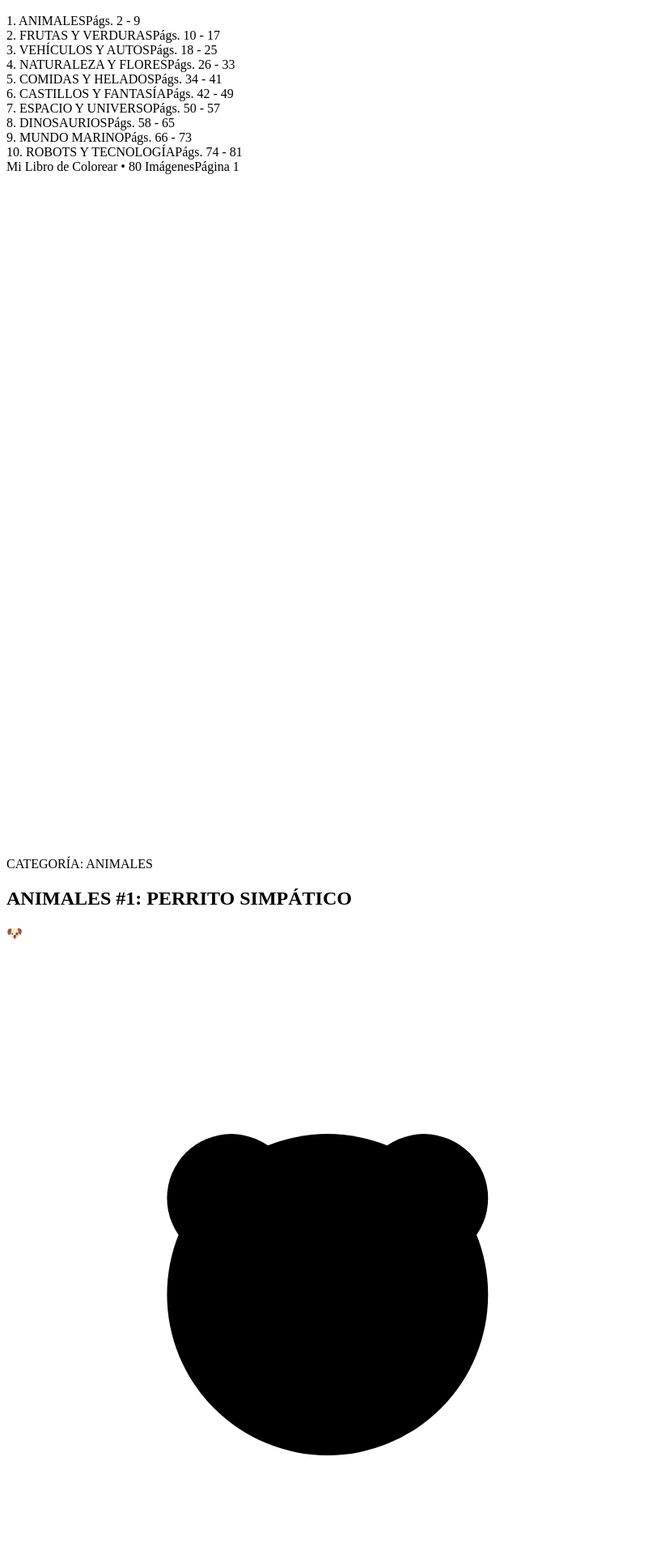
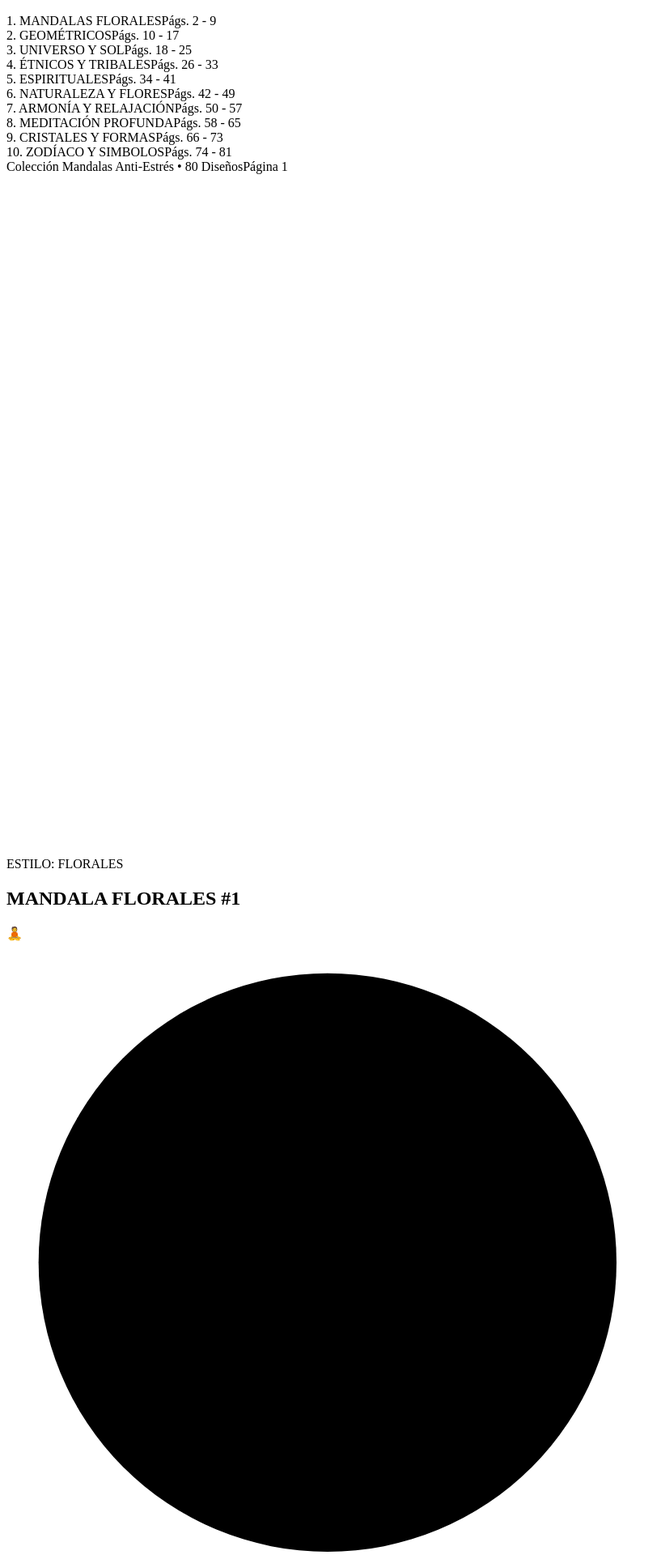
Before and after one commit to lasmejoresofertas/sudokus, a Next.js app: page / in a window 1280 px wide. Shown: the part 220-2140 px from the top of the page at 81% size, without its empty margins (0-817 px from the left). Built offline with nearby package versions, Linux system fonts and the light colour scheme.

Commit message:
Update page.js

```diff
--- a/app/page.js
+++ b/app/page.js
@@ -2,130 +2,102 @@
 
 import React from 'react';
 
-// Dibujos para colorear (SVG Vectoriales adaptados para pintar)
-const COLORING_PAGES = [
-  // 1. ANIMALES (8 Dibujos)
-  { id: 'anim-1', category: 'ANIMALES', title: 'PERRITO SIMPÁTICO', icon: '🐶', svg: (
-    <svg viewBox="0 0 200 200" className="w-full h-full stroke-black fill-none stroke-[3]">
-      <circle cx="100" cy="110" r="50" />
-      <circle cx="70" cy="80" r="20" />
-      <circle cx="130" cy="80" r="20" />
-      <circle cx="85" cy="100" r="5" fill="black" />
-      <circle cx="115" cy="100" r="5" fill="black" />
-      <ellipse cx="100" cy="115" rx="10" ry="7" fill="black" />
-      <path d="M 90 125 Q 100 135 110 125" />
-    </svg>
-  )},
-  { id: 'anim-2', category: 'ANIMALES', title: 'GATITO JUGUETÓN', icon: '🐱', svg: (
-    <svg viewBox="0 0 200 200" className="w-full h-full stroke-black fill-none stroke-[3]">
-      <circle cx="100" cy="110" r="45" />
-      <polygon points="60,75 75,40 90,70" />
-      <polygon points="140,75 125,40 110,70" />
-      <circle cx="85" cy="105" r="5" fill="black" />
-      <circle cx="115" cy="105" r="5" fill="black" />
-      <polygon points="95,115 105,115 100,122" fill="black" />
-      <path d="M 60 115 L 40 110 M 60 120 L 40 122 M 140 115 L 160 110 M 140 120 L 160 122" />
+// Generador de Mandalas vectoriales en SVG
+const MANDALA_PATTERNS = [
+  // 1. FLORAL
+  { id: 'm-1', category: 'FLORAL', title: 'MANDALA FLOR DE LOTO', svg: (
+    <svg viewBox="0 0 200 200" className="w-full h-full stroke-black fill-none stroke-[1.5]">
+      <circle cx="100" cy="100" r="90" />
+      <circle cx="100" cy="100" r="70" />
+      <circle cx="100" cy="100" r="50" />
+      <circle cx="100" cy="100" r="30" />
+      <circle cx="100" cy="100" r="10" />
+      {[0, 30, 60, 90, 120, 150, 180, 210, 240, 270, 300, 330].map((deg, i) => (
+        <g key={i} transform={`rotate(${deg} 100 100)`}>
+          <path d="M 100 10 C 120 30 120 50 100 70 C 80 50 80 30 100 10 Z" />
+          <path d="M 100 30 C 115 45 115 60 100 70 C 85 60 85 45 100 30 Z" />
+          <circle cx="100" cy="20" r="3" />
+        </g>
+      ))}
     </svg>
   )},
 
-  // 2. FRUTAS (8 Dibujos)
-  { id: 'frut-1', category: 'FRUTAS', title: 'GRUPO DE PERAS (5 PERAS)', icon: '🍐', svg: (
-    <svg viewBox="0 0 200 200" className="w-full h-full stroke-black fill-none stroke-[3]">
-      {/* Pera Central */}
-      <path d="M 100 60 Q 85 80 80 110 Q 75 150 100 150 Q 125 150 120 110 Q 115 80 100 60 Z" />
-      <path d="M 100 60 Q 105 45 110 40" />
-      <path d="M 105 45 Q 120 40 115 55 Z" />
-      {/* Pera Izquierda */}
-      <path d="M 50 80 Q 38 95 35 120 Q 30 150 50 150 Q 70 150 65 120 Q 62 95 50 80 Z" />
-      <path d="M 50 80 Q 53 68 58 65" />
-      {/* Pera Derecha */}
-      <path d="M 150 80 Q 138 95 135 120 Q 130 150 150 150 Q 170 150 165 120 Q 162 95 150 80 Z" />
-      <path d="M 150 80 Q 153 68 158 65" />
-      {/* Pera Fondo Izq */}
-      <path d="M 30 50 Q 22 62 20 80 Q 18 100 30 100 Q 42 100 40 80 Q 38 62 30 50 Z" />
-      {/* Pera Fondo Der */}
-      <path d="M 170 50 Q 162 62 160 80 Q 158 100 170 100 Q 182 100 180 80 Q 178 62 170 50 Z" />
-    </svg>
-  )},
-  { id: 'frut-2', category: 'FRUTAS', title: 'CANASTA DE MANZANAS', icon: '🍎', svg: (
-    <svg viewBox="0 0 200 200" className="w-full h-full stroke-black fill-none stroke-[3]">
-      <circle cx="70" cy="90" r="30" />
-      <circle cx="130" cy="90" r="30" />
-      <circle cx="100" cy="75" r="32" />
-      <path d="M 40 100 L 160 100 L 140 160 L 60 160 Z" />
-      <path d="M 40 100 Q 100 120 160 100" />
+  // 2. GEOMÉTRICO
+  { id: 'm-2', category: 'GEOMÉTRICO', title: 'MANDALA GEOMETRÍA SAGRADA', svg: (
+    <svg viewBox="0 0 200 200" className="w-full h-full stroke-black fill-none stroke-[1.5]">
+      <circle cx="100" cy="100" r="88" />
+      <circle cx="100" cy="100" r="60" />
+      <circle cx="100" cy="100" r="32" />
+      {[0, 45, 90, 135, 180, 225, 270, 315].map((deg, i) => (
+        <g key={i} transform={`rotate(${deg} 100 100)`}>
+          <rect x="70" y="70" width="60" height="60" />
+          <polygon points="100,12 112,40 88,40" />
+          <circle cx="100" cy="26" r="6" />
+        </g>
+      ))}
     </svg>
   )},
 
-  // 3. VEHÍCULOS (8 Dibujos)
-  { id: 'auto-1', category: 'VEHÍCULOS', title: 'AUTO DEPORTIVO', icon: '🚗', svg: (
-    <svg viewBox="0 0 200 200" className="w-full h-full stroke-black fill-none stroke-[3]">
-      <path d="M 30 120 L 50 90 L 90 80 L 140 80 L 170 100 L 180 120 L 180 140 L 30 140 Z" />
-      <circle cx="65" cy="140" r="18" fill="white" />
-      <circle cx="65" cy="140" r="8" fill="black" />
-      <circle cx="145" cy="140" r="18" fill="white" />
-      <circle cx="145" cy="140" r="8" fill="black" />
-      <path d="M 85 85 L 130 85 L 145 105 L 85 105 Z" />
+  // 3. CÓSMICO
+  { id: 'm-3', category: 'UNIVERSO', title: 'MANDALA SOL Y ESTRELLAS', svg: (
+    <svg viewBox="0 0 200 200" className="w-full h-full stroke-black fill-none stroke-[1.5]">
+      <circle cx="100" cy="100" r="85" />
+      <circle cx="100" cy="100" r="40" />
+      {[0, 22.5, 45, 67.5, 90, 112.5, 135, 157.5, 180, 202.5, 225, 247.5, 270, 292.5, 315, 337.5].map((deg, i) => (
+        <g key={i} transform={`rotate(${deg} 100 100)`}>
+          <path d="M 100 15 L 105 45 L 100 60 L 95 45 Z" />
+          <circle cx="100" cy="28" r="4" />
+        </g>
+      ))}
     </svg>
   )},
 
-  // 4. NATURALEZA (8 Dibujos)
-  { id: 'nat-1', category: 'NATURALEZA', title: 'FLORES Y MARIPOSA', icon: '🌻', svg: (
-    <svg viewBox="0 0 200 200" className="w-full h-full stroke-black fill-none stroke-[3]">
-      <circle cx="100" cy="130" r="20" />
-      <circle cx="100" cy="95" r="12" />
-      <circle cx="100" cy="165" r="12" />
-      <circle cx="65" cy="130" r="12" />
-      <circle cx="135" cy="130" r="12" />
-      <path d="M 100 50 Q 80 30 100 20 Q 120 30 100 50" />
-      <path d="M 100 35 Q 70 35 60 25 Q 70 15 100 35" />
-      <path d="M 100 35 Q 130 35 140 25 Q 130 15 100 35" />
+  // 4. ÉTNICO
+  { id: 'm-4', category: 'ÉTNICO', title: 'MANDALA TRIBAL ATRAPASUEÑOS', svg: (
+    <svg viewBox="0 0 200 200" className="w-full h-full stroke-black fill-none stroke-[1.5]">
+      <circle cx="100" cy="100" r="90" strokeWidth="3" />
+      <circle cx="100" cy="100" r="82" />
+      <circle cx="100" cy="100" r="25" />
+      {[0, 36, 72, 108, 144, 180, 216, 252, 288, 324].map((deg, i) => (
+        <g key={i} transform={`rotate(${deg} 100 100)`}>
+          <path d="M 100 18 Q 130 50 100 75 Q 70 50 100 18 Z" />
+          <path d="M 100 10 L 100 25" />
+        </g>
+      ))}
     </svg>
-  )},
-
-  // 5. ESPACIO (8 Dibujos)
-  { id: 'esp-1', category: 'ESPACIO', title: 'COHETE ESPACIAL', icon: '🚀', svg: (
-    <svg viewBox="0 0 200 200" className="w-full h-full stroke-black fill-none stroke-[3]">
-      <path d="M 100 30 Q 130 70 130 130 L 70 130 Q 70 70 100 30 Z" />
-      <circle cx="100" cy="85" r="15" />
-      <polygon points="70,110 40,140 70,140" />
-      <polygon points="130,110 160,140 130,140" />
-      <path d="M 80 130 L 80 155 L 100 170 L 120 155 L 120 130" />
-    </svg>
-  )},
+  )}
 ];
 
-// Generador automático para multiplicar las páginas hasta completar 80 imágenes
-function generate80Pages() {
+// Generador para formar las 80 páginas completas distribuidas en 10 categorías
+function generate80Mandalas() {
   const categories = [
-    'ANIMALES', 'FRUTAS', 'VEHÍCULOS', 'NATURALEZA', 'COMIDAS',
-    'FANTASÍA', 'ESPACIO', 'DINOSAURIOS', 'MARINO', 'ROBOTS'
+    'FLORALES', 'GEOMÉTRICOS', 'UNIVERSO Y SOL', 'ÉTNICOS Y TRIBALES',
+    'ESPIRITUALES', 'NATURALEZA', 'ARMONÍA', 'MEDITACIÓN', 'CRISTALES', 'ZODÍACO'
   ];
 
-  const result = [];
-  let count = 1;
+  const list = [];
+  let totalCount = 1;
 
   categories.forEach((cat) => {
     for (let i = 1; i <= 8; i++) {
-      const base = COLORING_PAGES[(count - 1) % COLORING_PAGES.length];
-      result.push({
-        id: `page-${count}`,
-        pageNumber: count + 1, // +1 por el Índice
+      const base = MANDALA_PATTERNS[(totalCount - 1) % MANDALA_PATTERNS.length];
+      list.push({
+        id: `mandala-${totalCount}`,
+        pageNumber: totalCount + 1, // +1 por la página del Índice
         category: cat,
-        title: `${cat} #${i}: ${base.title}`,
-        icon: base.icon,
+        title: `MANDALA ${cat} #${i}`,
         svg: base.svg,
       });
-      count++;
+      totalCount++;
     }
   });
 
-  return result;
+  return list;
 }
 
-const allPages = generate80Pages();
+const allMandalas = generate80Mandalas();
 
-export default function ColoringBook() {
+export default function MandalaBook() {
   const handlePrint = () => {
     window.print();
   };
@@ -135,8 +107,8 @@ export default function ColoringBook() {
       {/* Botón superior (Oculto al imprimir) */}
       <header className="no-print w-full max-w-xl bg-neutral-900 border border-neutral-700 rounded-xl p-4 mb-6 shadow-2xl flex items-center justify-between">
         <div>
-          <h1 className="text-lg font-bold text-white">🎨 Libro para Colorear (1 Dibujo por Hoja)</h1>
-          <p className="text-xs text-neutral-400">81 Páginas Totales (Índice + 80 Dibujos Grandes)</p>
+          <h1 className="text-lg font-bold text-white">🧘 Libro de Mandalas para Colorear</h1>
+          <p className="text-xs text-neutral-400">81 Páginas Totales (Índice + 80 Mandalas Grandes)</p>
         </div>
         <button
           onClick={handlePrint}
@@ -151,24 +123,24 @@ export default function ColoringBook() {
         <section className="a4-page page-break flex flex-col justify-between p-12 border border-neutral-300 bg-white text-black shadow-2xl print:shadow-none print:border-0 mb-8 print:mb-0">
           <div>
             <header className="border-b-4 border-black pb-4 mb-8 text-center">
-              <h1 className="text-4xl font-black uppercase tracking-wider">ÍNDICE DE DIBUJOS</h1>
+              <h1 className="text-4xl font-black uppercase tracking-wider">ÍNDICE DE MANDALAS</h1>
               <p className="text-sm font-bold text-neutral-600 mt-1">
-                80 IMÁGENES PARA COLOREAR Y DIVERTIRSE
+                80 DESAFÍOS DE MEDITACIÓN Y COLOR
               </p>
             </header>
 
             <div className="grid grid-cols-2 gap-4 my-6 px-2">
               {[
-                { cat: '1. ANIMALES', range: 'Págs. 2 - 9' },
-                { cat: '2. FRUTAS Y VERDURAS', range: 'Págs. 10 - 17' },
-                { cat: '3. VEHÍCULOS Y AUTOS', range: 'Págs. 18 - 25' },
-                { cat: '4. NATURALEZA Y FLORES', range: 'Págs. 26 - 33' },
-                { cat: '5. COMIDAS Y HELADOS', range: 'Págs. 34 - 41' },
-                { cat: '6. CASTILLOS Y FANTASÍA', range: 'Págs. 42 - 49' },
-                { cat: '7. ESPACIO Y UNIVERSO', range: 'Págs. 50 - 57' },
-                { cat: '8. DINOSAURIOS', range: 'Págs. 58 - 65' },
-                { cat: '9. MUNDO MARINO', range: 'Págs. 66 - 73' },
-                { cat: '10. ROBOTS Y TECNOLOGÍA', range: 'Págs. 74 - 81' },
+                { cat: '1. MANDALAS FLORALES', range: 'Págs. 2 - 9' },
+                { cat: '2. GEOMÉTRICOS', range: 'Págs. 10 - 17' },
+                { cat: '3. UNIVERSO Y SOL', range: 'Págs. 18 - 25' },
+                { cat: '4. ÉTNICOS Y TRIBALES', range: 'Págs. 26 - 33' },
+                { cat: '5. ESPIRITUALES', range: 'Págs. 34 - 41' },
+                { cat: '6. NATURALEZA Y FLORES', range: 'Págs. 42 - 49' },
+                { cat: '7. ARMONÍA Y RELAJACIÓN', range: 'Págs. 50 - 57' },
+                { cat: '8. MEDITACIÓN PROFUNDA', range: 'Págs. 58 - 65' },
+                { cat: '9. CRISTALES Y FORMAS', range: 'Págs. 66 - 73' },
+                { cat: '10. ZODÍACO Y SIMBOLOS', range: 'Págs. 74 - 81' },
               ].map((item, idx) => (
                 <div key={idx} className="flex justify-between items-center border-b-2 border-dotted border-black pb-2">
                   <span className="text-sm font-black uppercase">{item.cat}</span>
@@ -181,14 +153,14 @@ export default function ColoringBook() {
           </div>
 
           <footer className="border-t border-black pt-3 flex justify-between text-xs font-bold uppercase">
-            <span>Mi Libro de Colorear • 80 Imágenes</span>
+            <span>Colección Mandalas Anti-Estrés • 80 Diseños</span>
             <span>Página 1</span>
           </footer>
         </section>
 
-        {/* PÁGINAS DE DIBUJOS (1 DIBUJO GRANDE POR HOJA A4) */}
-        {allPages.map((item, idx) => {
-          const isLastPage = idx === allPages.length - 1;
+        {/* PÁGINAS DE MANDALAS (1 MANDALA GRANDE POR HOJA A4) */}
+        {allMandalas.map((item, idx) => {
+          const isLastPage = idx === allMandalas.length - 1;
 
           return (
             <section
@@ -199,23 +171,23 @@ export default function ColoringBook() {
               <header className="border-b-4 border-black pb-2 flex justify-between items-end">
                 <div>
                   <span className="text-xs font-black uppercase text-neutral-500">
-                    CATEGORÍA: {item.category}
+                    ESTILO: {item.category}
                   </span>
                   <h2 className="text-2xl font-black uppercase">{item.title}</h2>
                 </div>
-                <span className="text-3xl">{item.icon}</span>
+                <span className="text-2xl">🧘</span>
               </header>
 
-              {/* Dibujo Grande Central */}
-              <div className="flex-grow flex items-center justify-center p-6 my-4 border-2 border-black border-dashed rounded-2xl">
-                <div className="w-[180mm] h-[180mm]">
+              {/* Mandala Grande Central */}
+              <div className="flex-grow flex items-center justify-center p-4 my-2">
+                <div className="w-[185mm] h-[185mm]">
                   {item.svg}
                 </div>
               </div>
 
               {/* Pie de Página */}
               <footer className="border-t-2 border-black pt-3 flex justify-between text-xs font-bold uppercase">
-                <span>Colección Para Colorear</span>
+                <span>Mandalas Anti-Estrés</span>
                 <span>Página {item.pageNumber}</span>
               </footer>
             </section>
```
